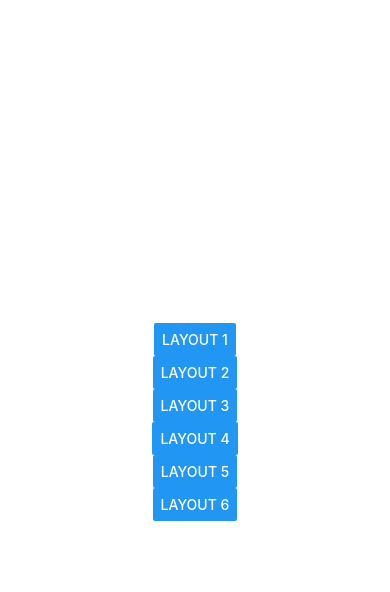
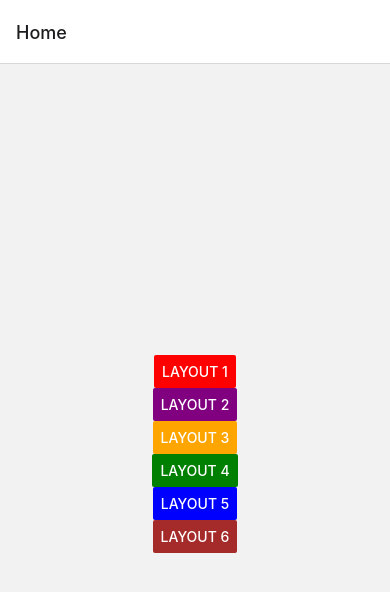
Before and after one commit to suyogster/mdev-1014, a React Native app: screen /Home in a window 390 px wide. Shown: the top 592 px of the page. Built offline with nearby package versions, Linux system fonts and the light colour scheme.

Commit message:
[Added] React Native Navigation

```diff
--- a/App.tsx
+++ b/App.tsx
@@ -1,20 +1,36 @@
 import { StatusBar } from 'expo-status-bar';
-import { StyleSheet, Text, View } from 'react-native';
+import { StyleSheet, View, Text } from 'react-native';
 import Home from './screens/Home';
+import { NavigationContainer } from '@react-navigation/native';
+import { createNativeStackNavigator } from '@react-navigation/native-stack';
+import Layout1 from './components/Layout1';
+import Layout2 from './components/Layout2';
+import Layout3 from './components/Layout3';
+import Layout4 from './components/Layout4';
+import Layout5 from './components/Layout5';
+import Layout6 from './components/Layout6';
+
+const Stack = createNativeStackNavigator();
 
 export default function App() {
   return (
-    <View style={styles.container}>
-      <StatusBar style='auto' />
-      <Home />
-    </View>
+    <NavigationContainer>
+      <Stack.Navigator initialRouteName='Home'>
+        <Stack.Screen name='Home' component={Home} />
+        <Stack.Screen name='Layout1' component={Layout1} />
+        <Stack.Screen name='Layout2' component={Layout2} />
+        <Stack.Screen name='Layout3' component={Layout3} />
+        <Stack.Screen name='Layout4' component={Layout4} />
+        <Stack.Screen name='Layout5' component={Layout5} />
+        <Stack.Screen name='Layout6' component={Layout6} />
+      </Stack.Navigator>
+    </NavigationContainer>
   );
 }
 
 const styles = StyleSheet.create({
   container: {
     flex: 1,
-    backgroundColor: '#fff',
     alignItems: 'center',
     justifyContent: 'center',
   },
--- a/components/Layout1.tsx
+++ b/components/Layout1.tsx
@@ -1,7 +1,11 @@
-import { StyleSheet, View } from 'react-native';
+import { StyleSheet, Text, View } from 'react-native';
 
-export default function Layout1() {
-  return <View style={styles.container}></View>;
+export default function Layout1({ navigation }: any) {
+  return (
+    <View style={styles.container}>
+      <Text style={{ color: 'black' }}>Hello</Text>
+    </View>
+  );
 }
 
 const styles = StyleSheet.create({
--- a/package.json
+++ b/package.json
@@ -9,10 +9,14 @@
     "web": "expo start --web"
   },
   "dependencies": {
+    "@react-navigation/native": "^6.1.9",
+    "@react-navigation/native-stack": "^6.9.15",
     "expo": "~49.0.13",
     "expo-status-bar": "~1.6.0",
     "react": "18.2.0",
-    "react-native": "0.72.5"
+    "react-native": "0.72.5",
+    "react-native-safe-area-context": "4.6.3",
+    "react-native-screens": "~3.22.0"
   },
   "devDependencies": {
     "@babel/core": "^7.20.0",
--- a/screens/Home.tsx
+++ b/screens/Home.tsx
@@ -1,14 +1,38 @@
-import { Button, StyleSheet, View } from 'react-native';
+import { Button, StyleSheet, Text, View } from 'react-native';
 
-export default function Home() {
+export default function Home({ navigation }: any) {
   return (
     <View style={styles.container}>
-      <Button title='Layout 1' onPress={() => {}} />
-      <Button title='Layout 2' onPress={() => {}} />
-      <Button title='Layout 3' onPress={() => {}} />
-      <Button title='Layout 4' onPress={() => {}} />
-      <Button title='Layout 5' onPress={() => {}} />
-      <Button title='Layout 6' onPress={() => {}} />
+      <Button
+        color={'red'}
+        title='Layout 1'
+        onPress={() => navigation.navigate('Layout1')}
+      />
+      <Button
+        color={'purple'}
+        title='Layout 2'
+        onPress={() => navigation.navigate('Layout2')}
+      />
+      <Button
+        color={'orange'}
+        title='Layout 3'
+        onPress={() => navigation.navigate('Layout3')}
+      />
+      <Button
+        color={'green'}
+        title='Layout 4'
+        onPress={() => navigation.navigate('Layout4')}
+      />
+      <Button
+        color={'blue'}
+        title='Layout 5'
+        onPress={() => navigation.navigate('Layout5')}
+      />
+      <Button
+        color={'brown'}
+        title='Layout 6'
+        onPress={() => navigation.navigate('Layout6')}
+      />
     </View>
   );
 }
@@ -16,7 +40,6 @@ export default function Home() {
 const styles = StyleSheet.create({
   container: {
     flex: 1,
-    backgroundColor: '#fff',
     alignItems: 'center',
     justifyContent: 'center',
   },
```
Also changed, not shown: 1 other file (tests, documents, lock files or other folders).
